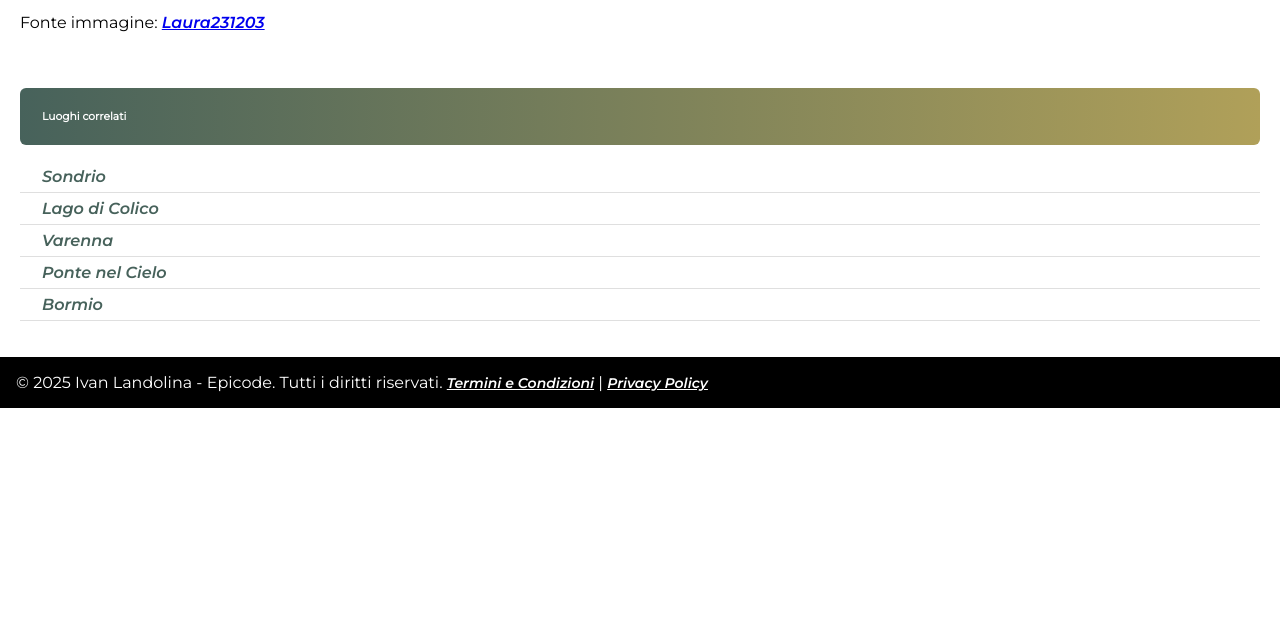
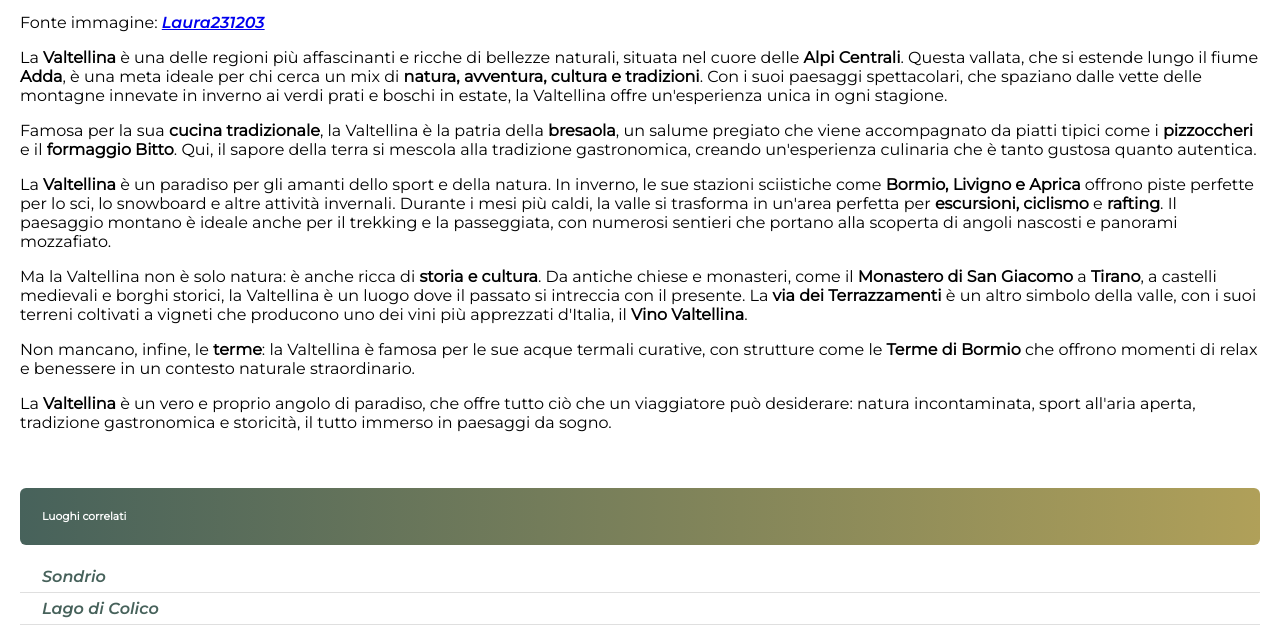
Before and after one commit to ivanlandolina/valtellina-css, a plain HTML site: page index.html in a window 1280 px wide. Shown: the part 686-1314 px from the top of the page. Before the commit the page ends 1094 px from the top, so only its background shows below. Drawn offline with Linux system fonts and the light colour scheme.

Commit message:
Add files via upload

```diff
--- a/index.html
+++ b/index.html
@@ -13,6 +13,24 @@
         <h1>La Valtellina</h1>
         <h3>Lombardia</h3>
         <p>Fonte immagine: <a href="https://pixabay.com/it/users/laura231203-750615/">Laura231203</a></p>
+        <p>
+            La <strong>Valtellina</strong> è una delle regioni più affascinanti e ricche di bellezze naturali, situata nel cuore delle <strong>Alpi Centrali</strong>. Questa vallata, che si estende lungo il fiume <strong>Adda</strong>, è una meta ideale per chi cerca un mix di <strong>natura, avventura, cultura e tradizioni</strong>. Con i suoi paesaggi spettacolari, che spaziano dalle vette delle montagne innevate in inverno ai verdi prati e boschi in estate, la Valtellina offre un'esperienza unica in ogni stagione.
+        </p>
+        <p>
+            Famosa per la sua <strong>cucina tradizionale</strong>, la Valtellina è la patria della <strong>bresaola</strong>, un salume pregiato che viene accompagnato da piatti tipici come i <strong>pizzoccheri</strong> e il <strong>formaggio Bitto</strong>. Qui, il sapore della terra si mescola alla tradizione gastronomica, creando un'esperienza culinaria che è tanto gustosa quanto autentica.
+        </p>
+        <p>
+            La <strong>Valtellina</strong> è un paradiso per gli amanti dello sport e della natura. In inverno, le sue stazioni sciistiche come <strong>Bormio, Livigno e Aprica</strong> offrono piste perfette per lo sci, lo snowboard e altre attività invernali. Durante i mesi più caldi, la valle si trasforma in un'area perfetta per <strong>escursioni, ciclismo</strong> e <strong>rafting</strong>. Il paesaggio montano è ideale anche per il trekking e la passeggiata, con numerosi sentieri che portano alla scoperta di angoli nascosti e panorami mozzafiato.
+        </p>
+        <p>
+            Ma la Valtellina non è solo natura: è anche ricca di <strong>storia e cultura</strong>. Da antiche chiese e monasteri, come il <strong>Monastero di San Giacomo</strong> a <strong>Tirano</strong>, a castelli medievali e borghi storici, la Valtellina è un luogo dove il passato si intreccia con il presente. La <strong>via dei Terrazzamenti</strong> è un altro simbolo della valle, con i suoi terreni coltivati a vigneti che producono uno dei vini più apprezzati d'Italia, il <strong>Vino Valtellina</strong>.
+        </p>
+        <p>
+            Non mancano, infine, le <strong>terme</strong>: la Valtellina è famosa per le sue acque termali curative, con strutture come le <strong>Terme di Bormio</strong> che offrono momenti di relax e benessere in un contesto naturale straordinario.
+        </p>
+        <p>
+            La <strong>Valtellina</strong> è un vero e proprio angolo di paradiso, che offre tutto ciò che un viaggiatore può desiderare: natura incontaminata, sport all'aria aperta, tradizione gastronomica e storicità, il tutto immerso in paesaggi da sogno.
+        </p>
         <h6 class="h6-index">Luoghi correlati</h6>
         <ul>
             <li><a href="sondrio.html">Sondrio</a></li>
```
